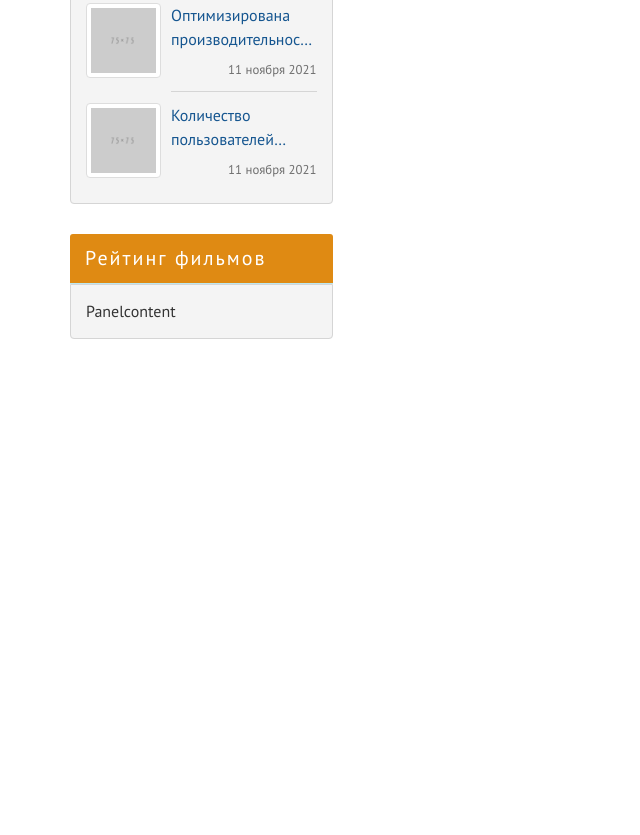
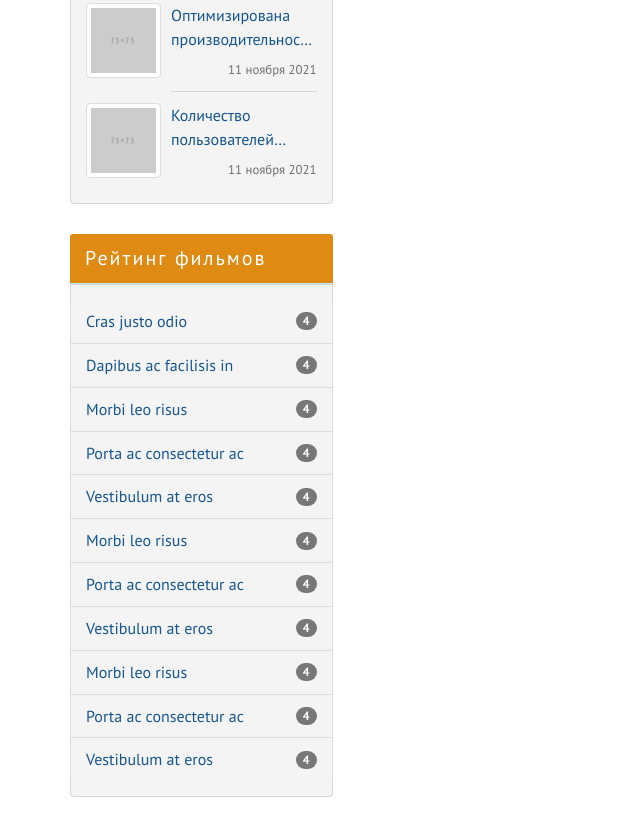
Before and after one commit to Titef84/kinozal-template-init-project, a website: page index.html in a window 1280 px wide. Shown: the part 1627-2462 px from the top of the page, without its empty margins (0-640 px from the left). Before the commit the page ends 2046 px from the top, so only its background shows below. Drawn offline with Linux system fonts and the light colour scheme.

Commit message:
Блок рейтинга

```diff
--- a/assets/scss/_sidebar.scss
+++ b/assets/scss/_sidebar.scss
@@ -88,3 +88,50 @@ $image-size-with-padding: $image-size + $gap-md;
     color: $color-gray-dark;
   }
 }
+
+.top-films {
+  &__body {
+    padding-right: 0;
+    padding-left: 0;
+  }
+
+  &__list {
+    margin-bottom: 0;
+  }
+
+  &__item {
+    margin-left: -1px;
+    margin-right: -1px;
+    background-color: transparent;
+    color: $color-primary !important;
+    padding-right: 55px;
+
+    &:first-child {
+      border-top: none;
+      border-radius: 0;
+    }
+
+    &:last-child {
+      border-bottom: none;
+      border-radius: 0;
+    }
+
+    &:hover,
+    &:focus {
+      background-color: $color-accent !important;
+      color: $color-white !important;
+      border-color: $color-accent;
+
+      .badge {
+        background-color: $color-dark;
+      }
+    }
+  }
+
+  &__badge {
+    position: absolute;
+    top: 50%;
+    right: $gap;
+    transform: translateY(-50%);
+  }
+}
--- a/index.html
+++ b/index.html
@@ -236,8 +236,31 @@
                         </div>
                         <div class="top-films panel panel-info">
                               <div class="panel-heading">Рейтинг фильмов</div>
-                              <div class="panel-body">
-                                    Panelcontent
+                              <div class="top-films__body panel-body">
+                                    <div class="top-films__list list-group">
+                                          <a href="#" class="top-films__item list-group-item">Cras justo odio<span
+                                                      class="top-films__badge badge">4</span></a>
+                                          <a href="#" class="top-films__item list-group-item">Dapibus ac facilisis
+                                                in<span class="top-films__badge badge">4</span></a>
+                                          <a href="#" class="top-films__item list-group-item">Morbi leo risus<span
+                                                      class="top-films__badge badge">4</span></a>
+                                          <a href="#" class="top-films__item list-group-item">Porta ac consectetur
+                                                ac<span class="top-films__badge badge">4</span></a>
+                                          <a href="#" class="top-films__item list-group-item">Vestibulum at eros<span
+                                                      class="top-films__badge badge">4</span></a>
+                                          <a href="#" class="top-films__item list-group-item">Morbi leo risus<span
+                                                      class="top-films__badge badge">4</span></a>
+                                          <a href="#" class="top-films__item list-group-item">Porta ac consectetur
+                                                ac<span class="top-films__badge badge">4</span></a>
+                                          <a href="#" class="top-films__item list-group-item">Vestibulum at eros<span
+                                                      class="top-films__badge badge">4</span></a>
+                                          <a href="#" class="top-films__item list-group-item">Morbi leo risus<span
+                                                      class="top-films__badge badge">4</span></a>
+                                          <a href="#" class="top-films__item list-group-item">Porta ac consectetur
+                                                ac<span class="top-films__badge badge">4</span></a>
+                                          <a href="#" class="top-films__item list-group-item">Vestibulum at eros<span
+                                                      class="top-films__badge badge">4</span></a>
+                                    </div>
                               </div>
                         </div>
                   </div>
```
Also changed, not shown: assets/css/style.css.
